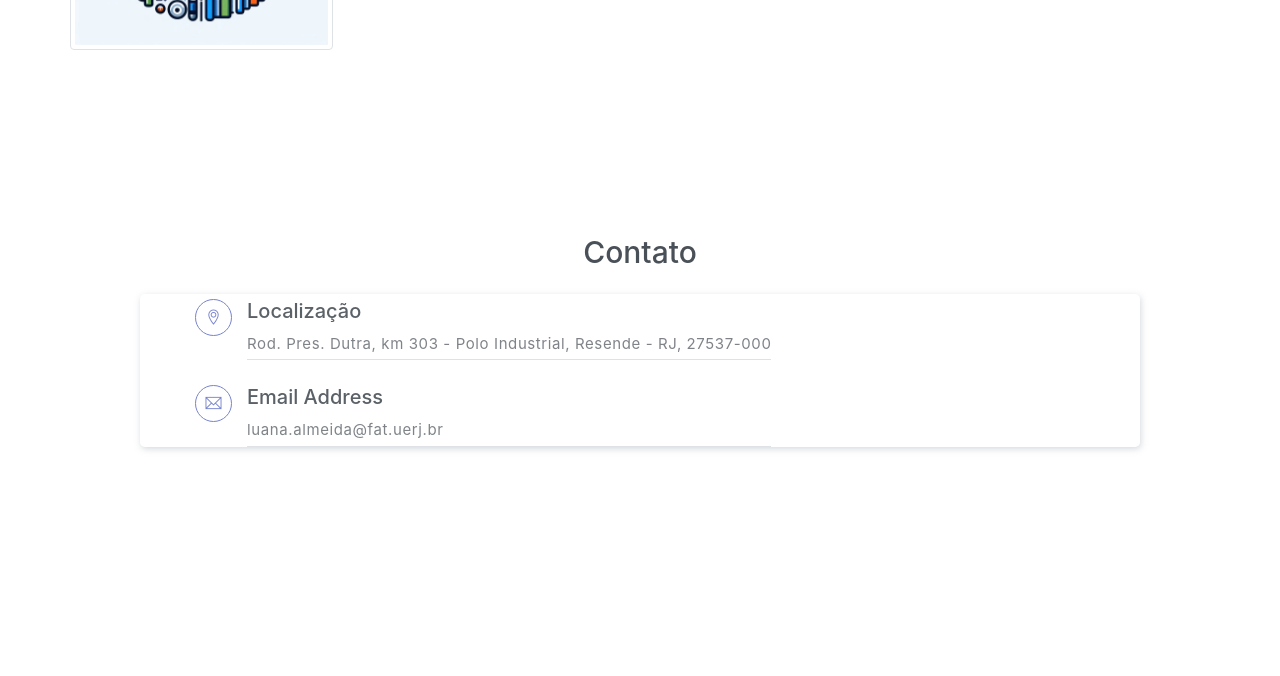
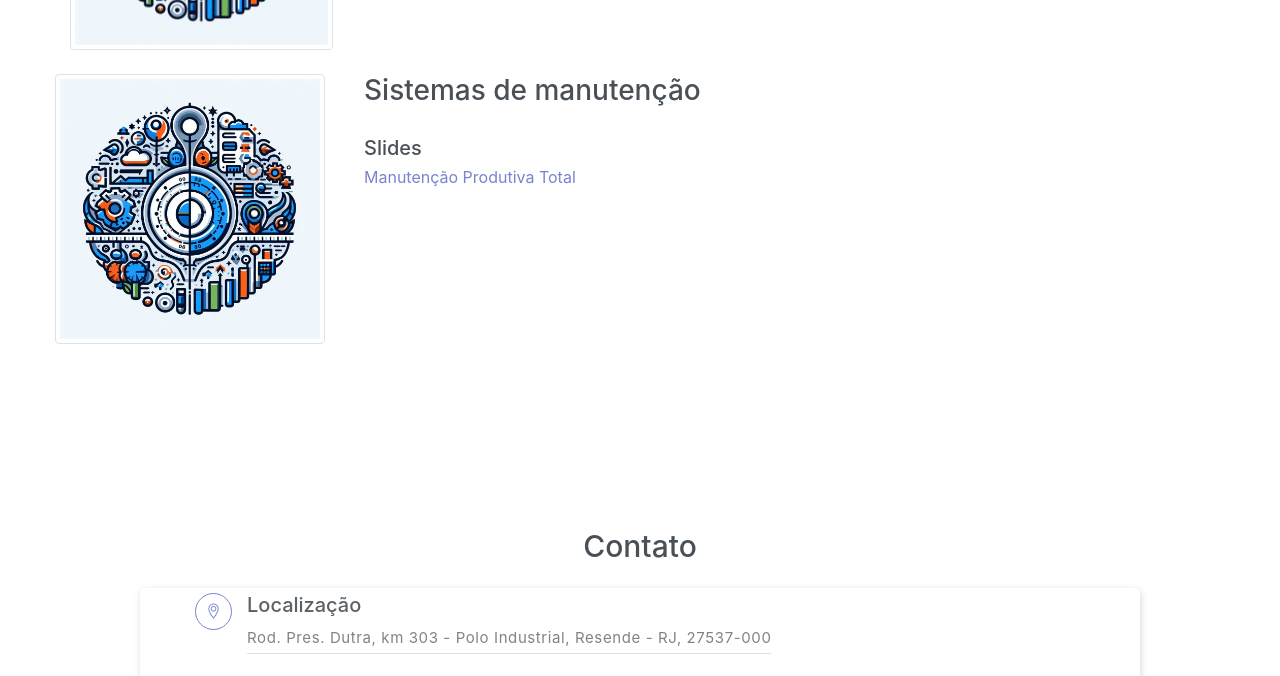
Before and after one commit to souzaalmeidaluana/souzaalmeidaluana.github.io, a plain HTML site: page index.html in a window 1280 px wide. Shown: the part 6474-7150 px from the top of the page. Drawn offline with Linux system fonts and the light colour scheme.

Commit message:
Update index.html

```diff
--- a/index.html
+++ b/index.html
@@ -504,6 +504,18 @@
                     <a href = "#" >Lista 02 - XX <br></a>-->
 
                 </div>
+
+		    <div class="row text-center text-md-left">
+                <div class="col-md-3">
+                    <img src="assets/imgs/IA - PO.jfif" alt="" class="img-thumbnail mb-4">
+                </div>
+                <div class="pl-md-4 col-md-9">
+                    <h6 class="title">Sistemas de manutenção</h6>
+
+                    <h5><br>Slides</h5>
+                    <a href = "Manutenção Produtiva Total.pdf" >Manutenção Produtiva Total <br></a>
+
+                </div>
             </div>
         </div>
 
```
